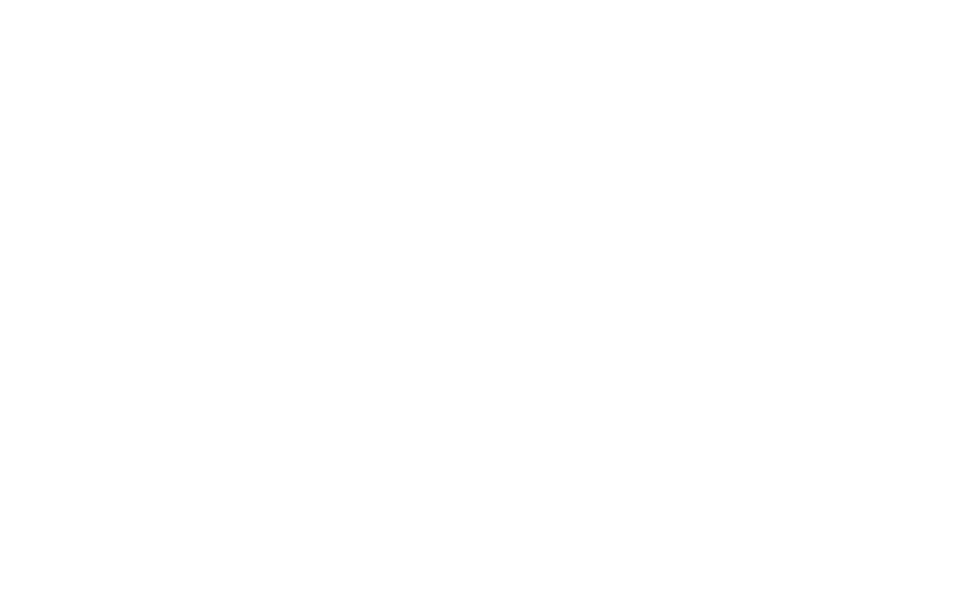
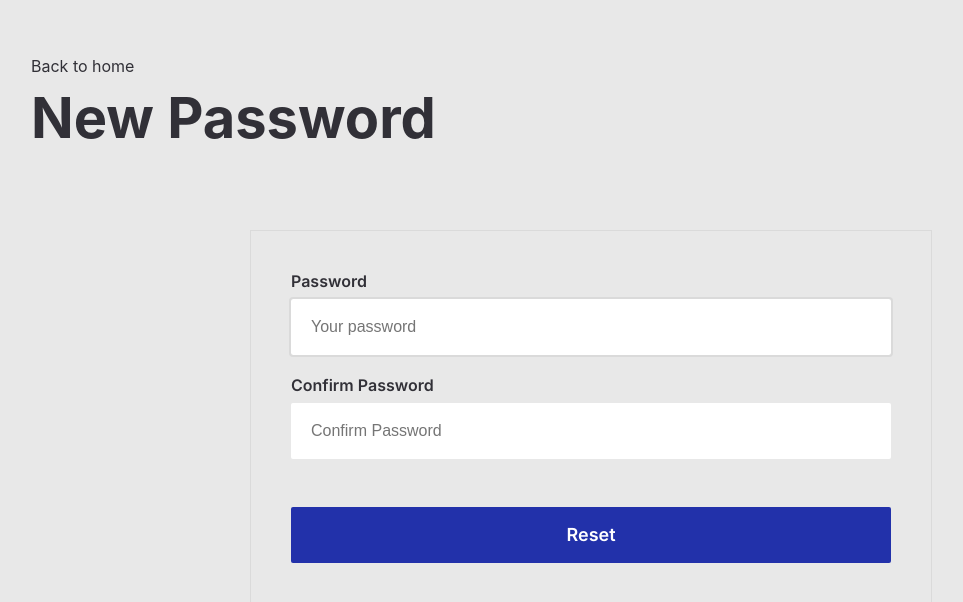
Before and after one commit to DaniilBenyash/tms_blog, a React (Create React App) app: page /new-password in a window 1280 px wide. Before the commit this address had no page. Shown: the part 102-704 px from the top of the page, without its empty margins (49-1012 px from the left). Built offline with nearby package versions, Linux system fonts and the light colour scheme.

Commit message:
feat: add page 'New Password'

```diff
--- a/src/App.tsx
+++ b/src/App.tsx
@@ -9,6 +9,7 @@ function App() {
             <Link to='/sign-in'>SegnIn</Link>
             <Link to='/verify'>Verify</Link>
             <Link to='/reset-password'>Reset Password</Link>
+            <Link to='/new-password'>New Password</Link>
         </div>
     );
 }
--- a/src/index.tsx
+++ b/src/index.tsx
@@ -6,6 +6,7 @@ import { SignIn } from './page/SignIn';
 import { SignUp } from './page/SignUp';
 import { Verify } from './page/Verify';
 import { ResetPassword } from './page/ResetPassword';
+import { NewPassword } from './page/NewPassword';
 import reportWebVitals from './reportWebVitals';
 import { BrowserRouter } from 'react-router-dom';
 import { Routes, Route, Link } from 'react-router-dom';
@@ -41,6 +42,10 @@ root.render(
               path='/reset-password'
               element={<ResetPassword/>}
             />
+            <Route
+              path='/new-password'
+              element={<NewPassword/>}
+            />
         </Routes>
       </BrowserRouter>
     </Provider>
--- /dev/null
+++ b/src/page/NewPassword/NewPassword.scss
@@ -0,0 +1,24 @@
+@import "../../styles/variables";
+
+.new-password{
+    padding-top: 156px;
+    width: 100%;
+    background-color: $color-light;
+    display: flex;
+    flex-direction: column;
+    align-items: center;
+
+    &__section{
+        width: 1120px;
+
+    }
+}
+
+@media screen and (max-width: 1200px) {
+    .new-password{
+
+        &__section{
+            width: max-content;
+        }
+    }
+}
--- /dev/null
+++ b/src/page/NewPassword/NewPassword.tsx
@@ -0,0 +1,83 @@
+import React, { useState, useRef, useEffect } from "react";
+import './NewPassword.scss';
+import { NamePage } from "../../components/NamePage/NamePage";
+import { SignForm } from '../../components/SignForm/SignForm';
+import { Input } from "../../components/Input";
+import { Button } from "../../components/Button";
+
+export const NewPassword = () => {
+    const [valuePassword, setValuePassword] = useState('');
+    const [errorPassword, setErrorPassword] = useState('');
+    const [valueConfirmPassword, setValueConfirmPassword] = useState('');
+    const [errorConfirmPassword, setErrorConfirmPassword] = useState('');
+
+    const inputPassword = React.useRef<HTMLInputElement>(null);
+    const inputConfirmPassword = React.useRef<HTMLInputElement>(null);
+
+    const changeInputPassword = (event: any): void => setValuePassword(event.target.value)
+    const changeInputConfirmPassword = (event: any): void => setValueConfirmPassword(event.target.value)
+
+    const handleSubmit = () => {
+
+    }
+
+    useEffect(() => {
+       inputPassword.current?.addEventListener('focus', () => setErrorPassword(''));
+
+        {valueConfirmPassword != valuePassword
+        ?
+        setErrorConfirmPassword("Passwords don't match")
+        :
+        setErrorConfirmPassword('')}
+
+        return () => {
+            inputPassword.current?.removeEventListener('focus', () => setErrorPassword(''));
+        }
+    })
+
+    useEffect(() => {
+        inputPassword.current?.focus()
+        setErrorPassword('');
+    }, [valuePassword])
+
+    return (
+        <div className="new-password">
+            <section className="new-password__section">
+                <NamePage namePage="New Password"/>
+                <SignForm
+                    inputs={[
+                        <Input
+                            label='Password'
+                            placeholder='Your password'
+                            disabled={false}
+                            onChange={changeInputPassword}
+                            value={valuePassword}
+                            error={errorPassword}
+                            ref={inputPassword}
+                            type='password'
+                        />,
+                        <Input
+                            label='Confirm Password'
+                            placeholder='Confirm Password'
+                            disabled={false}
+                            onChange={changeInputConfirmPassword}
+                            value={valueConfirmPassword}
+                            error={errorConfirmPassword}
+                            ref={inputConfirmPassword}
+                            type='password'
+                        />
+                    ]}
+                    button={
+                        <Button
+                            text='Reset'
+                            className='button--primary'
+                            disabled={false}
+                            onClick={handleSubmit}
+                        />
+                    }
+                    forgot={false}
+                />
+            </section>
+        </div>
+    )
+}
--- /dev/null
+++ b/src/page/NewPassword/index.ts
@@ -0,0 +1 @@
+export { NewPassword } from './NewPassword'
--- a/src/page/SignUp/SignUp.tsx
+++ b/src/page/SignUp/SignUp.tsx
@@ -28,7 +28,7 @@ export const SignUp = () => {
     const changeInputPassword = (event: any): void => setValuePassword(event.target.value)
     const changeInputConfirmPassword = (event: any): void => setValueConfirmPassword(event.target.value)
 
-    const auth = useAppSelector( state => state.auth);
+    const auth = useAppSelector(state => state.auth);
 
     const { signUpUser } = useAuth();
 
```
